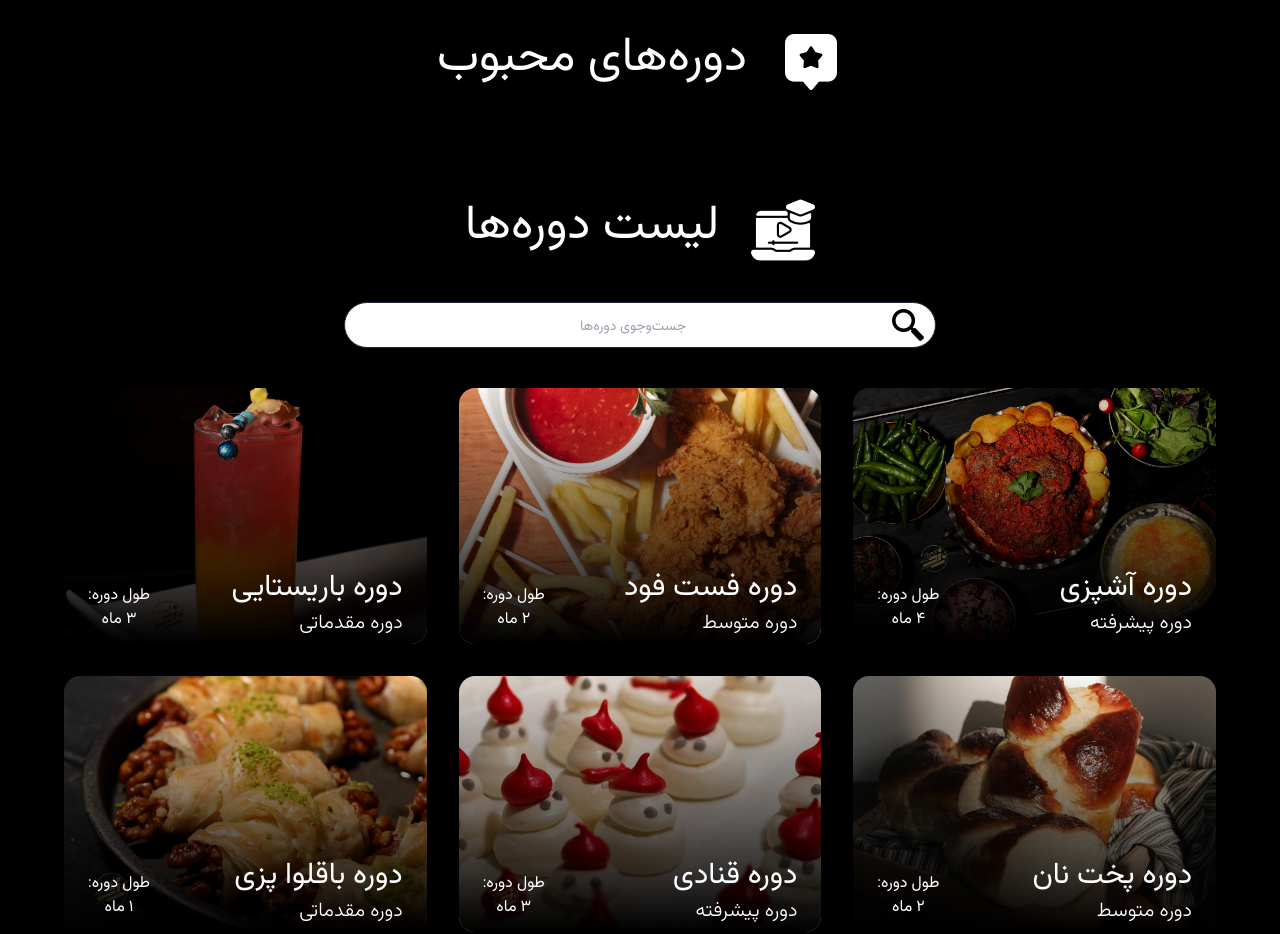
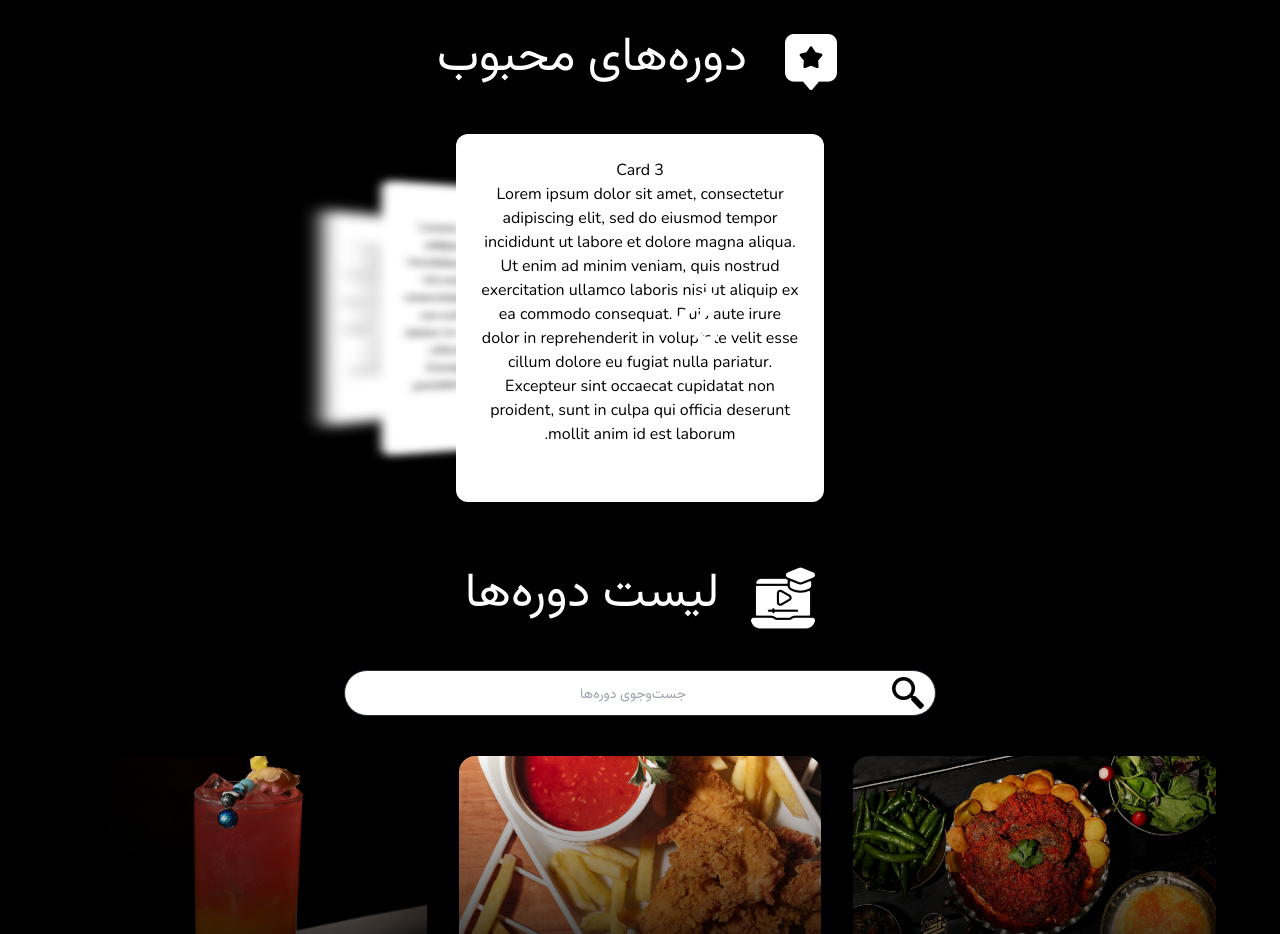
Before and after one commit to 30vam/food-recipe, a React (Vite) app: page / in a window 1280 px wide. Shown: the part 1600-2534 px from the top of the page. Built offline with nearby package versions, Linux system fonts and the light colour scheme.

Commit message:
Added carousel

```diff
--- a/package.json
+++ b/package.json
@@ -12,6 +12,7 @@
   "dependencies": {
     "react": "^18.3.1",
     "react-dom": "^18.3.1",
+    "react-icons": "^5.3.0",
     "react-router-dom": "^6.28.0",
     "react-scroll": "^1.9.0"
   },
--- /dev/null
+++ b/src/components/Carousel.css
@@ -0,0 +1,55 @@
+.carousel {
+  position: relative;
+  width: 23rem;
+  height: 23rem;
+  perspective: 500px;
+  transform-style: preserve-3d;
+}
+
+.card-container {
+  position: absolute;
+  width: 100%;
+  height: 100%;
+  transform:
+    rotateY(calc(var(--offset) * 50deg))
+    scaleY(calc(1 + var(--abs-offset) * -0.4))
+    translateZ(calc(var(--abs-offset) * -30rem))
+    translateX(calc(var(--direction) * -5rem));
+  filter: blur(calc(var(--abs-offset) * 1rem));
+  transition: all 0.3s ease-out;
+}
+
+.carousel-card {
+  width: 100%;
+  height: 100%;
+  padding: 2rem;
+  background-color: hsl(280deg, 40%, calc(100% - var(--abs-offset) * 50%));
+  border-radius: 1rem;
+  color: #9CA3AF;
+  text-align: justify;
+  transition: all 0.3s ease-out;
+}
+
+.carousel-nav {
+  color: white;
+  font-size: 5rem;
+  position: absolute;
+  display: flex;
+  align-items: center;
+  justify-content: center;
+  top: 50%;
+  z-index: 2;
+  cursor: pointer;
+  user-select: none;
+  background: unset;
+  border: unset;
+
+  &.left {
+    transform: translateX(-100%) translatey(-50%);
+  }
+
+  &.right {
+    right: 0;
+    transform: translateX(100%) translatey(-50%);
+  }
+}
--- /dev/null
+++ b/src/components/Carousel.jsx
@@ -0,0 +1,44 @@
+import PropTypes from 'prop-types'
+import React from 'react';
+import './Carousel.css'
+import { useState } from 'react';
+import {TiChevronLeftOutline, TiChevronRightOutline} from 'react-icons/ti';
+
+const CARDS = 5;
+const MAX_VISIBILITY = 3;
+
+const Card = ({title, content}) => (
+  <div className='w-full h-full p-6 text-center text-black transition-all duration-300 ease-in-out bg-white rounded-xl'>
+    <h2>{title}</h2>
+    <p>{content}</p>
+  </div>
+);
+
+const Carousel = ({children}) => {
+  const [active, setActive] = useState(2);
+  const count = React.Children.count(children);
+
+  return (
+    <div className='flex items-center justify-center'>
+      <div className='carousel'>
+      {active > 0 && <button className='carousel-nav left' onClick={() => setActive(i => i - 1)}><TiChevronLeftOutline/></button>}
+      {React.Children.map(children, (child, i) => (
+        <div className='card-container' style={{
+            '--active': i === active ? 1 : 0,
+            '--offset': (active - i) / 3,
+            '--direction': Math.sign(active - i),
+            '--abs-offset': Math.abs(active - i) / 3,
+            'pointerEvents': active === i ? 'auto' : 'none',
+            'opacity': Math.abs(active - i) >= MAX_VISIBILITY ? '0' : '1',
+            'display': Math.abs(active - i) > MAX_VISIBILITY ? 'none' : 'block',
+          }}>
+          {child}
+        </div>
+      ))}
+      {active < count - 1 && <button className='carousel-nav right' onClick={() => setActive(i => i + 1)}><TiChevronRightOutline/></button>}
+    </div>
+    </div>
+  );
+};
+
+export { Card, Carousel }
--- /dev/null
+++ b/src/components/CarouselCard.jsx
@@ -0,0 +1,8 @@
+import PropTypes from 'prop-types'
+
+const Card = ({title, content}) => (
+  <div className='card'>
+    <h2>{title}</h2>
+    <p>{content}</p>
+  </div>
+);
--- a/src/pages/Home.jsx
+++ b/src/pages/Home.jsx
@@ -1,5 +1,6 @@
 import Header from "../components/Header"
 import ItemGrid from "../components/ItemGrid"
+import { Carousel, Card } from '../components/Carousel'
 import { foodData } from '../utils/food-info';
 import { courseData } from '../utils/course-info';
 import Faq from "../components/FAQ";
@@ -20,6 +21,11 @@ const Home = () => {
 
         <section id="popular-courses">
           <SectionTitle title='دوره‌های محبوب' icon={favoriteIcon}/>
+          <Carousel>
+            {[...new Array(3)].map((_, i) => (
+              <Card key={i} title={'Card ' + (i + 1)} content='Lorem ipsum dolor sit amet, consectetur adipiscing elit, sed do eiusmod tempor incididunt ut labore et dolore magna aliqua. Ut enim ad minim veniam, quis nostrud exercitation ullamco laboris nisi ut aliquip ex ea commodo consequat. Duis aute irure dolor in reprehenderit in voluptate velit esse cillum dolore eu fugiat nulla pariatur. Excepteur sint occaecat cupidatat non proident, sunt in culpa qui officia deserunt mollit anim id est laborum.'/>
+            ))}
+    </Carousel>
         </section>
 
         <section id='courses'>
```
Also changed, not shown: 1 other file (tests, documents, lock files or other folders).
